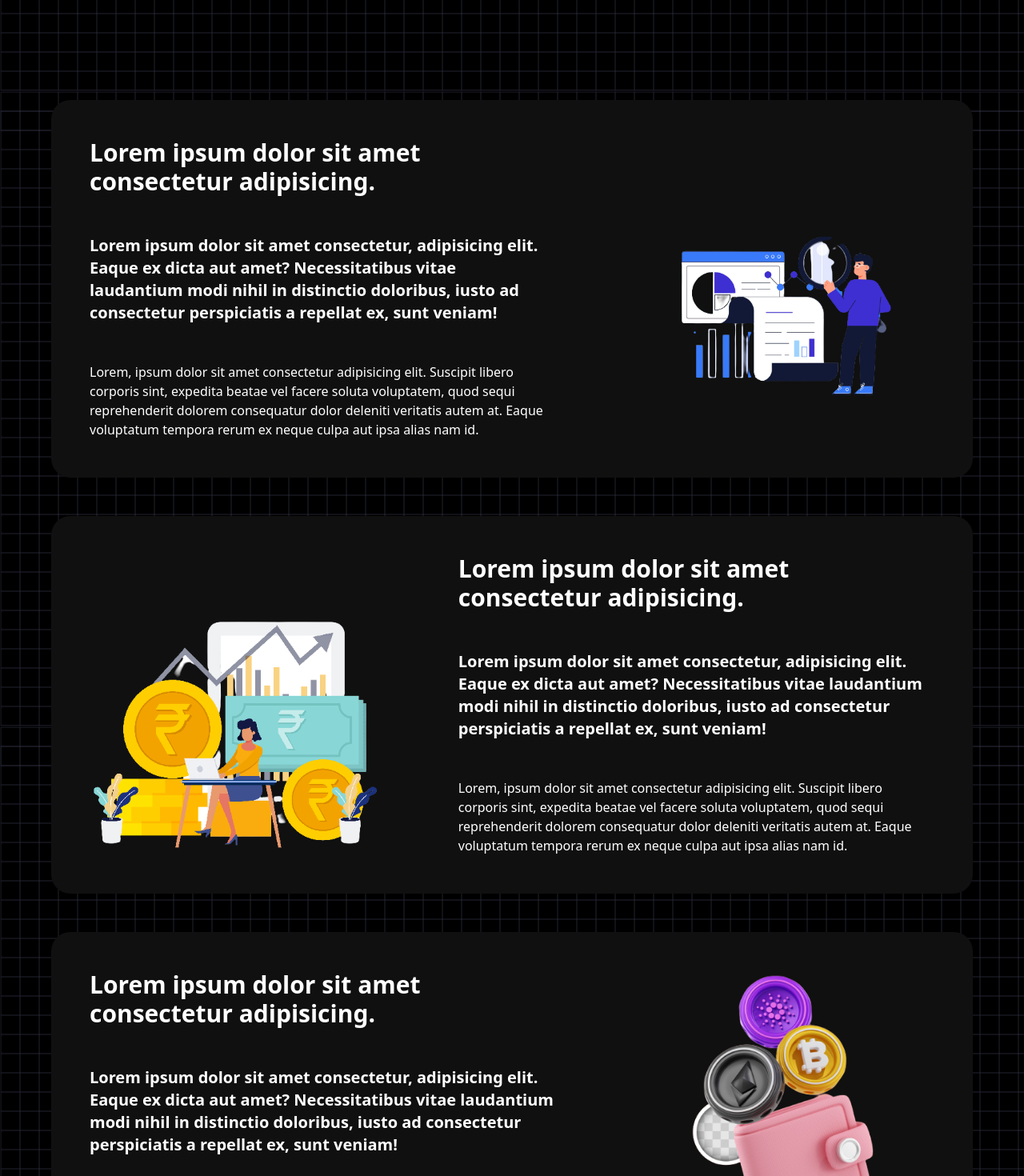
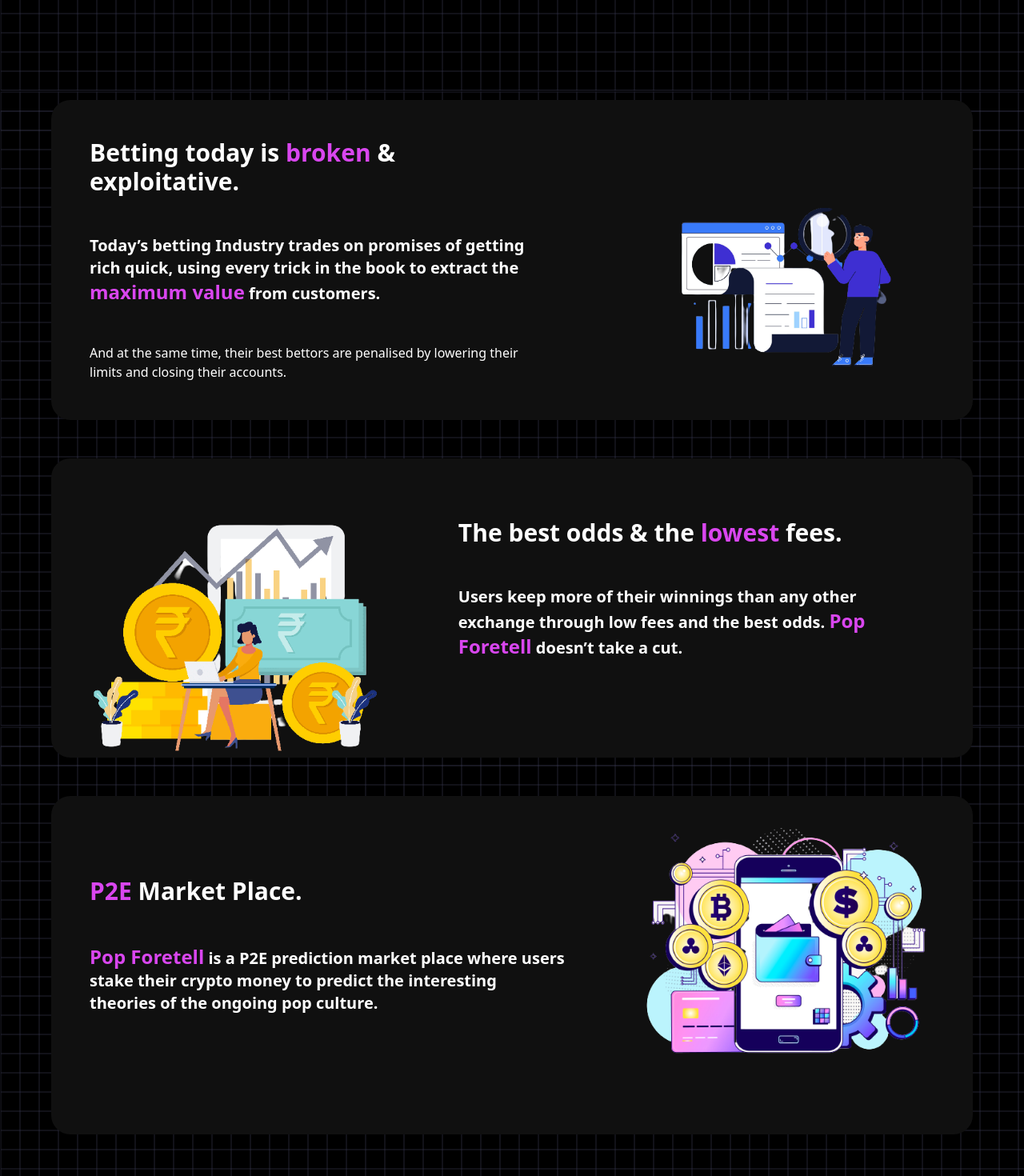
Before and after one commit to Shobhnik13/pop-fortell, a React (Vite) app in the folder frontend/: page / in a window 1280 px wide. Shown: the part 680-2150 px from the top of the page at 80% size. Built offline with nearby package versions, Linux system fonts and the light colour scheme; a web font is replaced by a local one.

Commit message:
text added

```diff
--- a/frontend/src/Components/Details2.jsx
+++ b/frontend/src/Components/Details2.jsx
@@ -1,7 +1,7 @@
 import React,{ useEffect } from "react";
 import pred from '../assets/pred1.png'
 import predi from '../assets/pred2.png'
-import prediction from '../assets/pred3.png'
+import prediction from '../assets/pop_image2.png'
 import Aos from "aos";
 import "aos/dist/aos.css";
 
@@ -15,13 +15,14 @@
     <div  data-aos="flip-up" className='flex bg-[#101010] space-x-8 mt-[200px] w-[90%] m-auto rounded-3xl hover:bg-black cursor-pointer items-center'>
         <div className="text flex flex-col w-[60%]">
             <div className="uppertext font-bold text-white text-3xl  py-12 mx-12" >
-                Lorem ipsum dolor sit amet consectetur adipisicing.
+                Betting today is <span className="text-fuchsia-500 font-extrabold text-3xl">broken</span> & exploitative.
+
             </div>
             <div className="midtext text-white text-xl font-semibold mx-12">
-Lorem ipsum dolor sit amet consectetur, adipisicing elit. Eaque ex dicta aut amet? Necessitatibus vitae laudantium modi nihil in distinctio doloribus, iusto ad consectetur perspiciatis a repellat ex, sunt veniam!
+            Today’s betting Industry trades on promises of getting rich quick, using every trick in the book to extract the <span className="text-fuchsia-500 font-extrabold text-2xl">maximum value</span> from customers.
             </div>
             <div className="lowertext text-white flex py-12 mx-12">
-Lorem, ipsum dolor sit amet consectetur adipisicing elit. Suscipit libero corporis sint, expedita beatae vel facere soluta voluptatem, quod sequi reprehenderit dolorem consequatur dolor deleniti veritatis autem at. Eaque voluptatum tempora rerum ex neque culpa aut ipsa alias nam id.
+            And at the same time, their best bettors are penalised by lowering their limits and closing their accounts.
             </div>
         </div>
         <div className="img mt-16 px-6 w-[40%] ">
@@ -35,27 +36,26 @@
         </div>
         <div className="text flex flex-col w-[60%]">
             <div className="uppertext font-bold text-white text-3xl  py-12 mx-12">
-                Lorem ipsum dolor sit amet consectetur adipisicing.
+            The best odds & the <span className="text-fuchsia-500 font-extrabold text-3xl">lowest</span> fees.
+
             </div>
             <div className="midtext text-white text-xl font-semibold mx-12">
-Lorem ipsum dolor sit amet consectetur, adipisicing elit. Eaque ex dicta aut amet? Necessitatibus vitae laudantium modi nihil in distinctio doloribus, iusto ad consectetur perspiciatis a repellat ex, sunt veniam!
+            Users keep more of their winnings than any other exchange through low fees and the best odds. <span className="text-fuchsia-500 font-extrabold text-2xl" >Pop Foretell</span> doesn’t take a cut.
             </div>
             <div className="lowertext text-white flex py-12 mx-12">
-Lorem, ipsum dolor sit amet consectetur adipisicing elit. Suscipit libero corporis sint, expedita beatae vel facere soluta voluptatem, quod sequi reprehenderit dolorem consequatur dolor deleniti veritatis autem at. Eaque voluptatum tempora rerum ex neque culpa aut ipsa alias nam id.
             </div>
         </div>
     </div>
     <div  data-aos="flip-up" className='flex  w-[90%] m-auto rounded-3xl  bg-[#101010] mt-12 hover:bg-black cursor-pointer items-center'>
         <div className="text flex flex-col w-[60%]">
             <div className="uppertext font-bold text-white text-3xl  py-12 mx-12">
-                Lorem ipsum dolor sit amet consectetur adipisicing.
+           <span className="text-fuchsia-500 font-extrabold text-3xl">P2E</span> Market Place.
             </div>
             <div className="midtext text-white text-xl font-semibold mx-12">
-Lorem ipsum dolor sit amet consectetur, adipisicing elit. Eaque ex dicta aut amet? Necessitatibus vitae laudantium modi nihil in distinctio doloribus, iusto ad consectetur perspiciatis a repellat ex, sunt veniam!
+           <span className="text-fuchsia-500 font-extrabold text-2xl">Pop Foretell</span> is a P2E prediction market place where users stake their crypto money to predict the interesting theories of the ongoing pop culture.
             </div>
             <div className="lowertext text-white flex py-12 mx-12">
-Lorem, ipsum dolor sit amet consectetur adipisicing elit. Suscipit libero corporis sint, expedita beatae vel facere soluta voluptatem, quod sequi reprehenderit dolorem consequatur dolor deleniti veritatis autem at. Eaque voluptatum tempora rerum ex neque culpa aut ipsa alias nam id.
-            </div>
+                  </div>
         </div>
         <div className="img  px-6 w-[40%]   ">
 <img src={prediction} alt="" className='rounded-lg mb-12'/>
```
Also changed, not shown: frontend/src/assets/pop_image.jpg (added), frontend/src/assets/pop_image2.png (added).
